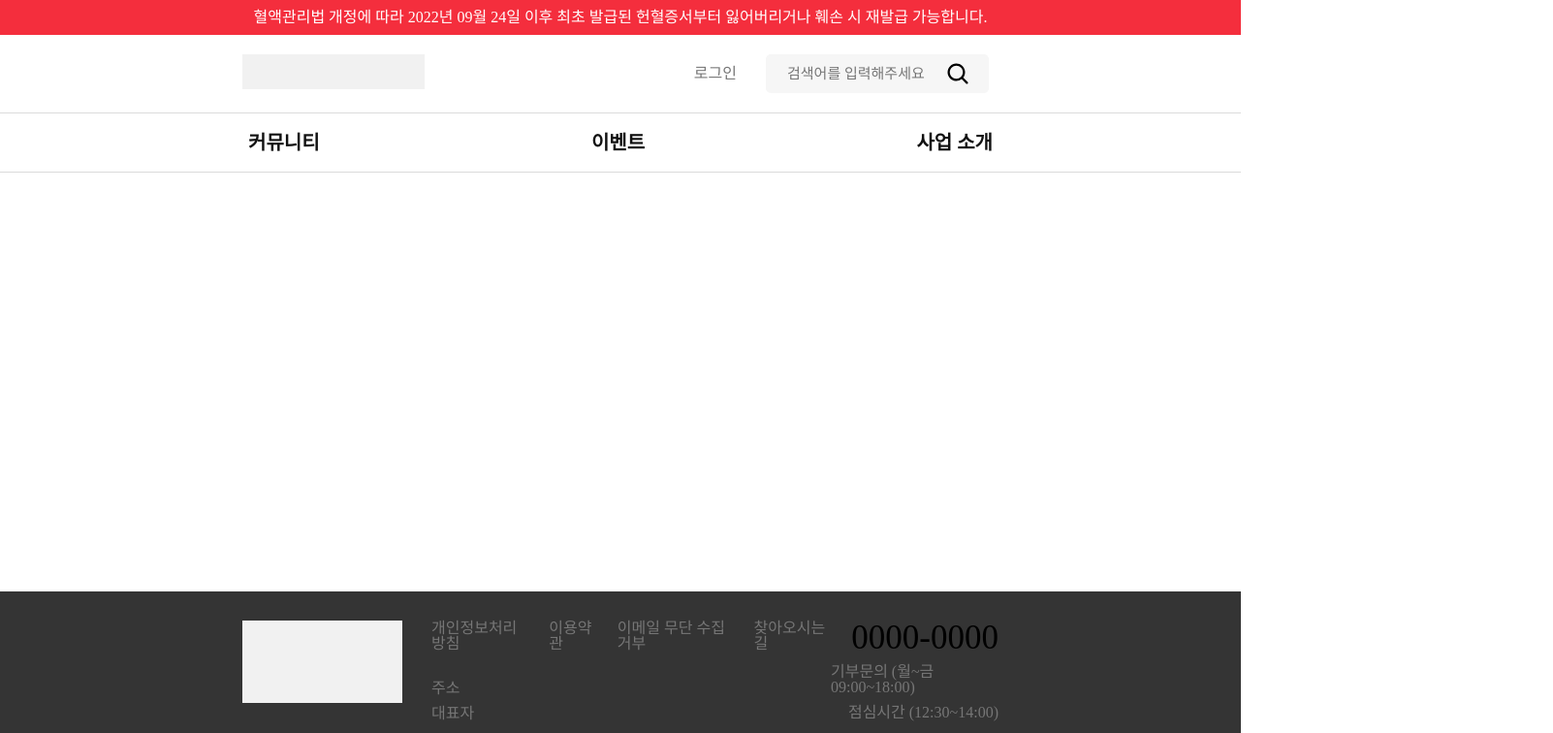
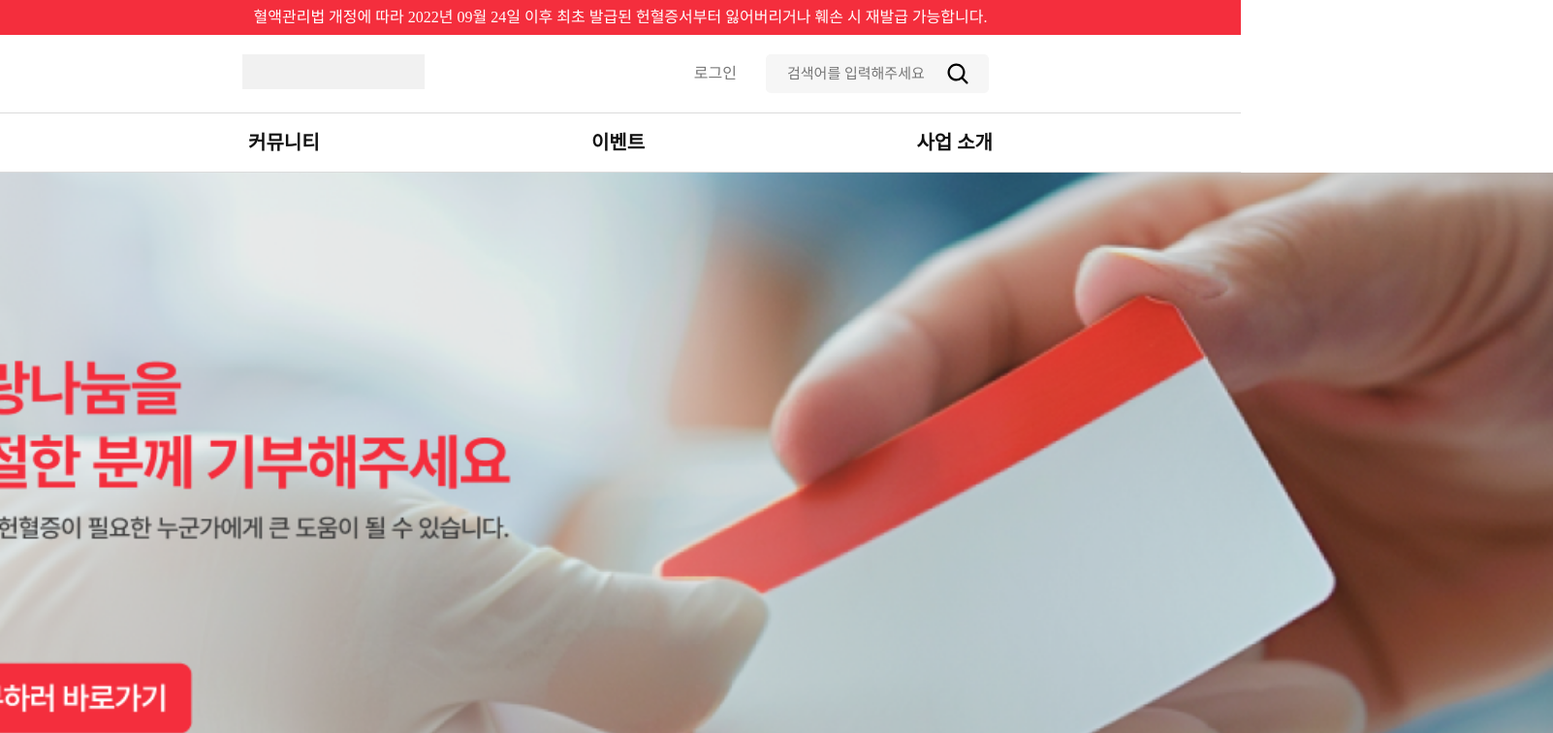
Before and after one commit to Likelion-YeungNam-Univ/12th-gibble-web, a React (Create React App) app: page / in a window 1280 px wide. Shown: the top 756 px of the page at 97% size, 1602 px wide, since content can reach past the window. Built offline with nearby package versions, Linux system fonts and the light colour scheme; no server answers; a web font is replaced by a local one.

Commit message:
fix: 메인 라우팅 수정

```diff
--- a/src/App.js
+++ b/src/App.js
@@ -19,7 +19,7 @@ function App() {
       <BrowserRouter>
         <Routes>
           <Route path="/" element={<Layout />}>
-            <Route path="main" element={<Main />} />
+            <Route path="" element={<Main />} />
             <Route path="login" element={<Login />} />
             <Route path="kakaologin" element={<Redirection />} />
             <Route path="event" element={<EventList />} />
```
